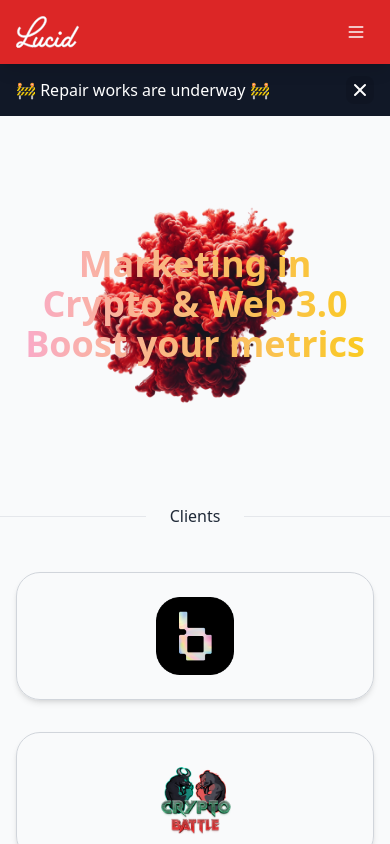
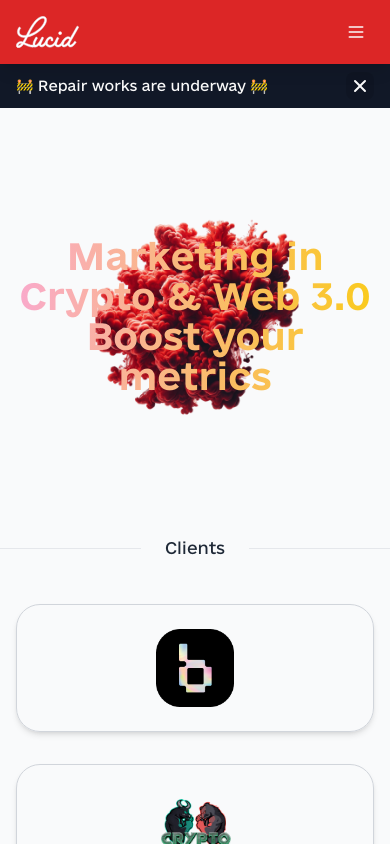
Before and after one commit to vlad1m1r0v/bratochkin, a React (Vite) app: page / in a window 390 px wide. Shown: the top 844 px of the page. Built offline with nearby package versions, Linux system fonts and the light colour scheme.

Commit message:
change font

```diff
--- a/src/components/Announcement.tsx
+++ b/src/components/Announcement.tsx
@@ -11,12 +11,12 @@ export const Announcement = () => {
   return (
     <div
       className={clsx({
-        "flex items-center justify-between gap-4 bg-gray-900 px-4 py-3 text-white":
+        "flex items-center justify-between gap-4 bg-gray-900 px-4 py-2 text-neutral-50":
           true,
         hidden: !open,
       })}
     >
-      <p className="font-medium">🚧 Repair works are underway 🚧</p>
+      <p className="text-sm font-normal">🚧 Repair works are underway 🚧</p>
       <button
         aria-label="Dismiss"
         className="shrink-0 rounded-lg bg-black/10 p-1 transition hover:bg-black/20"
--- a/src/components/Contacts.tsx
+++ b/src/components/Contacts.tsx
@@ -30,16 +30,16 @@ interface Location {
 
 const locations: Location[] = [
   {
+    country: "🇺🇦 Ukraine",
+    address: "Dilova Street, 1/2, Kyiv, 03150",
+  },
+  {
     country: "🇵🇱 Poland",
     address: "Warsaw, Grzybowska St. 73/8a",
   },
   {
     country: "🇪🇪 Estonia",
     address: "Tallinn, Kesklinna linnaosa, Vesivärava tn 50-201",
-  },
-  {
-    country: "🇺🇸 United States",
-    address: "30 N Gould St Ste R, Sheridan, WY 82801",
   },
 ];
 
@@ -77,8 +77,8 @@ export const Contacts = () => {
         >
           {locations.map((location, index) => (
             <motion.div key={index} variants={item}>
-              <p className="text-2xl font-bold">{location.country}</p>
-              <p className="text-xl font-light">{location.address}</p>
+              <p className="text-xl font-bold">{location.country}</p>
+              <p className="text-lg font-light">{location.address}</p>
             </motion.div>
           ))}
         </motion.div>
--- a/src/components/Hero.tsx
+++ b/src/components/Hero.tsx
@@ -49,12 +49,10 @@ export const Hero = () => {
         className="relative z-10 mx-auto max-w-screen-xl px-4 py-32 lg:flex lg:h-full lg:items-center text-center bg-gradient-to-r from-pink-300 to-yellow-400 bg-clip-text text-transparent"
       >
         <div className="mx-auto max-w-3xl">
-          <h1 className="text-4xl font-extrabold sm:text-7xl">
+          <h1 className="text-4xl font-bold sm:text-7xl">
             Marketing in Crypto & Web 3.0
           </h1>
-          <h1 className="text-4xl font-extrabold sm:text-7xl">
-            Boost your metrics
-          </h1>
+          <h1 className="text-4xl font-bold sm:text-7xl">Boost your metrics</h1>
         </div>
       </motion.div>
     </section>
--- a/src/components/Services.tsx
+++ b/src/components/Services.tsx
@@ -65,8 +65,8 @@ const animation = {
     scale: 1,
     transition: {
       type: "spring",
-      duration: 1,
-      delay: 0.1 * index,
+      duration: 0.75,
+      delay: 0.15 * index,
     },
   }),
 };
@@ -94,10 +94,10 @@ const Service: React.FC<ServiceProp & { index: number }> = ({
         "xl:pr-8": index % 2 != 0,
       })}
     >
-      <div className="bg-gradient-to-r from-pink-500 to-yellow-500 bg-clip-text text-transparent">
+      <div className="bg-gradient-to-r from-red-500 to-yellow-500 bg-clip-text text-transparent">
         <p className="text-4xl font-bold mb-4">{title}</p>
       </div>
-      <p className="text-xl font-light">{text}</p>
+      <p className="text-lg font-light">{text}</p>
     </div>
   </div>
 );
--- a/src/index.css
+++ b/src/index.css
@@ -44,8 +44,8 @@
   font-style: normal;
 }
 
-/* @layer base {
+@layer base {
   html {
     font-family: "e-Ukraine", system-ui, sans-serif;
   }
-} */
+}
```
